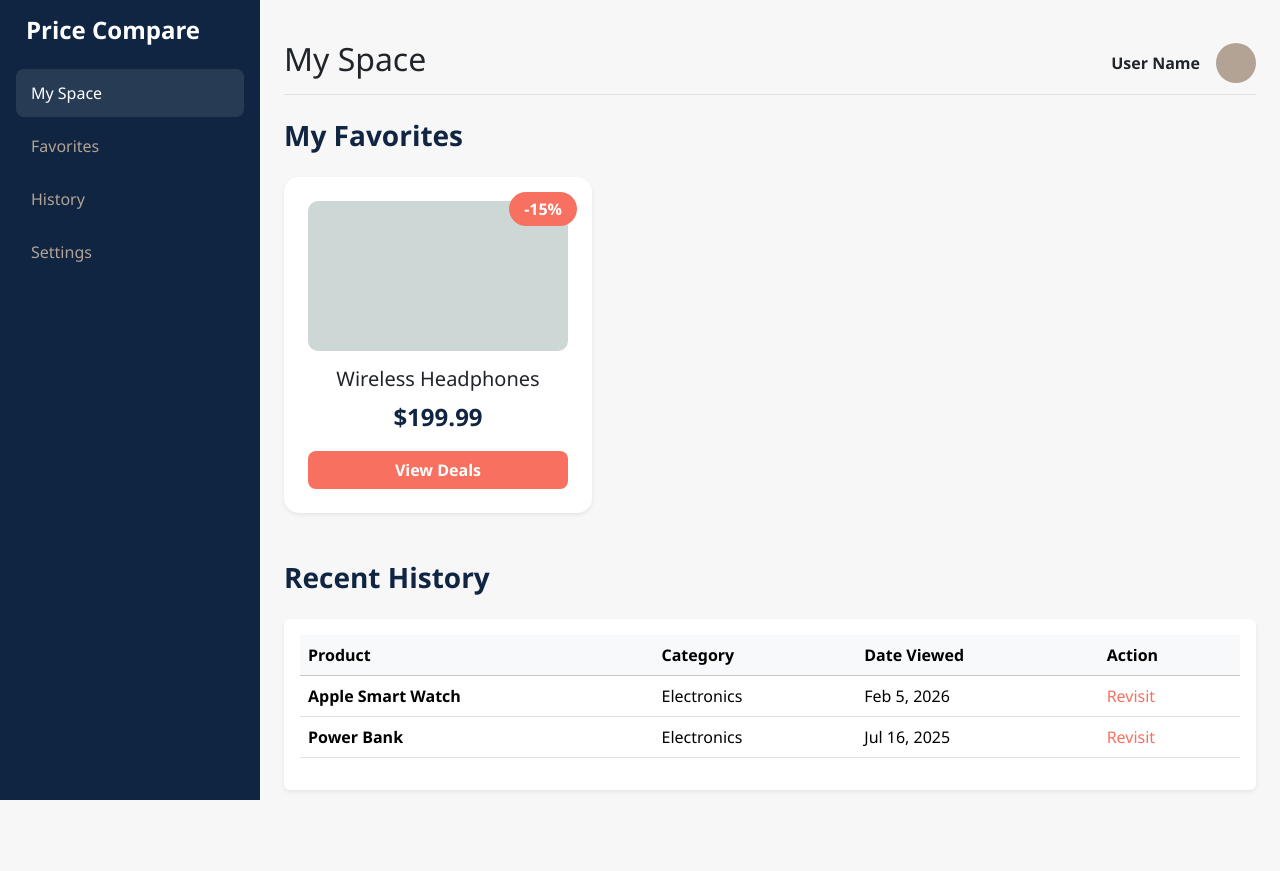
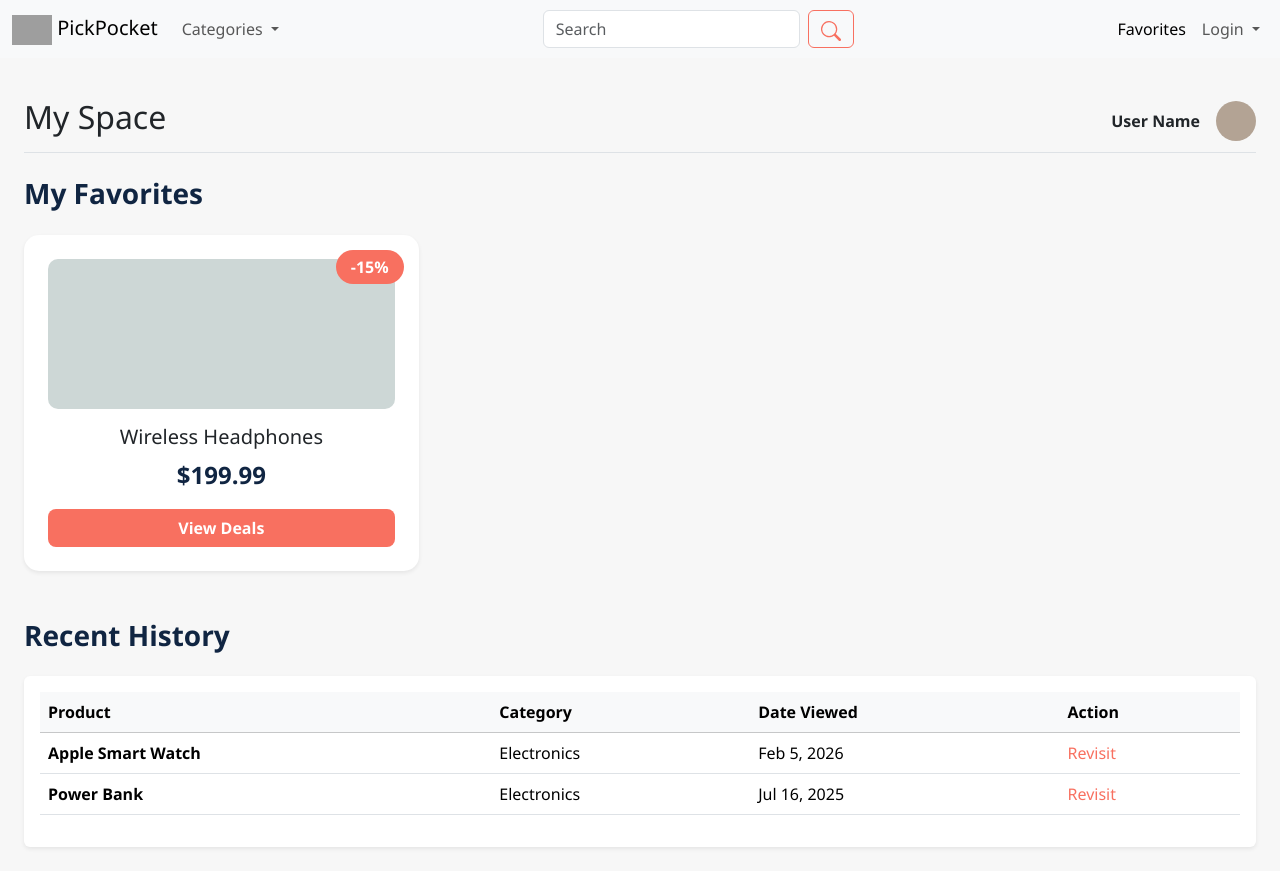
Before and after one commit to AhmedYassineMaalej/Web-project, a PHP site: page /pages/myspace.html in a window 1280 px wide. Before the commit the page ends 800 px from the top, so only its background shows below. Run offline with PHP 8.4, Linux system fonts and the light colour scheme; some libraries are stand-ins or nearby versions; grey boxes are pictures that could not be loaded.

Commit message:
integrate navbar

```diff
--- a/css/style.css
+++ b/css/myspace.css
@@ -4,25 +4,15 @@
     --light-grey: #f7f7f7;
     --taupe: #B3A394;
     --white: #FFFFFF;
-    --sidebar-width: 260px;
+    --sidebar-width: 0px;
 }
 
 body {
     background-color: var(--light-grey);
     font-family: 'Segoe UI', sans-serif;
     margin: 0;
-    display: flex;
 }
 
-.sidebar {
-    width: var(--sidebar-width);
-    height: 100vh;
-    background-color: var(--dark-blue);
-    position: fixed;
-    left: 0;
-    top: 0;
-    z-index: 1000;
-}
 
 .brand-name {
     color: var(--white);
@@ -30,18 +20,6 @@ body {
     padding-left: 10px;
 }
 
-.sidebar .nav-link {
-    color: var(--taupe);
-    padding: 12px 15px;
-    margin-bottom: 5px;
-    transition: all 0.2s ease;
-}
-
-.sidebar .nav-link:hover, .sidebar .nav-link.active {
-    color: var(--white);
-    background-color: rgba(255, 255, 255, 0.1);
-    border-radius: 8px;
-}
 
 .main-content {
     margin-left: var(--sidebar-width);
--- a/pages/myspace.html
+++ b/pages/myspace.html
@@ -8,21 +8,121 @@
       rel="stylesheet"
       href="../node_modules/bootstrap/dist/css/bootstrap.min.css"
     />
-    <link rel="stylesheet" href="../css/style.css" />
+    <link rel="stylesheet" href="../css/myspace.css" />
+    <link rel="stylesheet" href="../css/navbar.css" />
   </head>
   <body>
-    <nav class="sidebar p-3">
-      <h4 class="brand-name mb-4">Price Compare</h4>
-      <ul class="nav flex-column">
-        <li class="nav-item">
-          <a href="#" class="nav-link active">My Space</a>
-        </li>
-        <li class="nav-item"><a href="#" class="nav-link">Favorites</a></li>
-        <li class="nav-item"><a href="#" class="nav-link">History</a></li>
-        <li class="nav-item"><a href="#" class="nav-link">Settings</a></li>
-      </ul>
+    <nav class="navbar navbar-expand-lg bg-body-tertiary">
+      <div class="container-fluid">
+        <a class="navbar-brand" href="#">
+          <img
+            src="https://staging.svgrepo.com/show/15477/coin.svg"
+            alt="Logo"
+            width="40"
+            height="30"
+            class="d-inline-block align-text-center"
+          />
+          PickPocket
+        </a>
+        <button
+          class="navbar-toggler"
+          type="button"
+          data-bs-toggle="collapse"
+          data-bs-target="#navbarSupportedContent"
+          aria-controls="navbarSupportedContent"
+          aria-expanded="false"
+          aria-label="Toggle navigation"
+        >
+          <span class="navbar-toggler-icon"></span>
+        </button>
+        <div class="collapse navbar-collapse" id="navbarSupportedContent">
+          <ul class="navbar-nav me-auto mb-2 mb-lg-0">
+            <li class="nav-item dropdown">
+              <a
+                class="nav-link dropdown-toggle"
+                href="#"
+                role="button"
+                data-bs-toggle="dropdown"
+                aria-expanded="false"
+              >
+                Categories
+              </a>
+              <ul class="dropdown-menu">
+                <li><a class="dropdown-item" href="#">Category1</a></li>
+                <li><a class="dropdown-item" href="#">Category2</a></li>
+                <li><a class="dropdown-item" href="#">Category3</a></li>
+              </ul>
+            </li>
+          </ul>
+          <form class="d-flex me-auto" role="search">
+            <input
+              class="form-control me-2"
+              type="search"
+              placeholder="Search"
+              aria-label="Search"
+            />
+            <button class="btn btn-outline-success" type="submit">
+              <svg
+                xmlns="http://www.w3.org/2000/svg"
+                width="20"
+                height="20"
+                fill="currentColor"
+                class="bi bi-search"
+                viewBox="0 0 16 16"
+              >
+                <path
+                  d="M11.742 10.344a6.5 6.5 0 1 0-1.397 1.398h-.001q.044.06.098.115l3.85 3.85a1 1 0 0 0 1.415-1.414l-3.85-3.85a1 1 0 0 0-.115-.1zM12 6.5a5.5 5.5 0 1 1-11 0 5.5 5.5 0 0 1 11 0"
+                />
+              </svg>
+            </button>
+          </form>
+          <ul class="navbar-nav mb-2 mb-lg-0">
+            <li class="nav-item">
+              <a class="nav-link active" aria-current="page" href="#"
+                >Favorites</a
+              >
+            </li>
+            <li class="nav-item dropdown">
+              <a
+                class="nav-link dropdown-toggle"
+                href="#"
+                role="button"
+                data-bs-toggle="dropdown"
+                aria-expanded="false"
+              >
+                Login
+              </a>
+              <div class="dropdown-menu dropdown-menu-end min-vw-25 p-3">
+                <form>
+                  <div class="mb-3">
+                    <label for="exampleInputEmail1" class="form-label"
+                      >Email address</label
+                    >
+                    <input
+                      type="email"
+                      class="form-control"
+                      id="exampleInputEmail1"
+                      aria-describedby="emailHelp"
+                    />
+                  </div>
+                  <div class="mb-3">
+                    <label for="exampleInputPassword1" class="form-label"
+                      >Password</label
+                    >
+                    <input
+                      type="password"
+                      class="form-control"
+                      id="exampleInputPassword1"
+                    />
+                  </div>
+                  <button type="submit" class="btn btn-primary">Submit</button>
+                </form>
+              </div>
+            </li>
+          </ul>
+        </div>
+      </div>
     </nav>
-
     <main class="main-content">
       <div class="content-limit-wrapper p-4">
         <div
```
Also changed, not shown: pages/home.html (renamed from pages/HomePage.html, +114 -1 lines), css/home.css (renamed from css/HomePageStyle.css).
